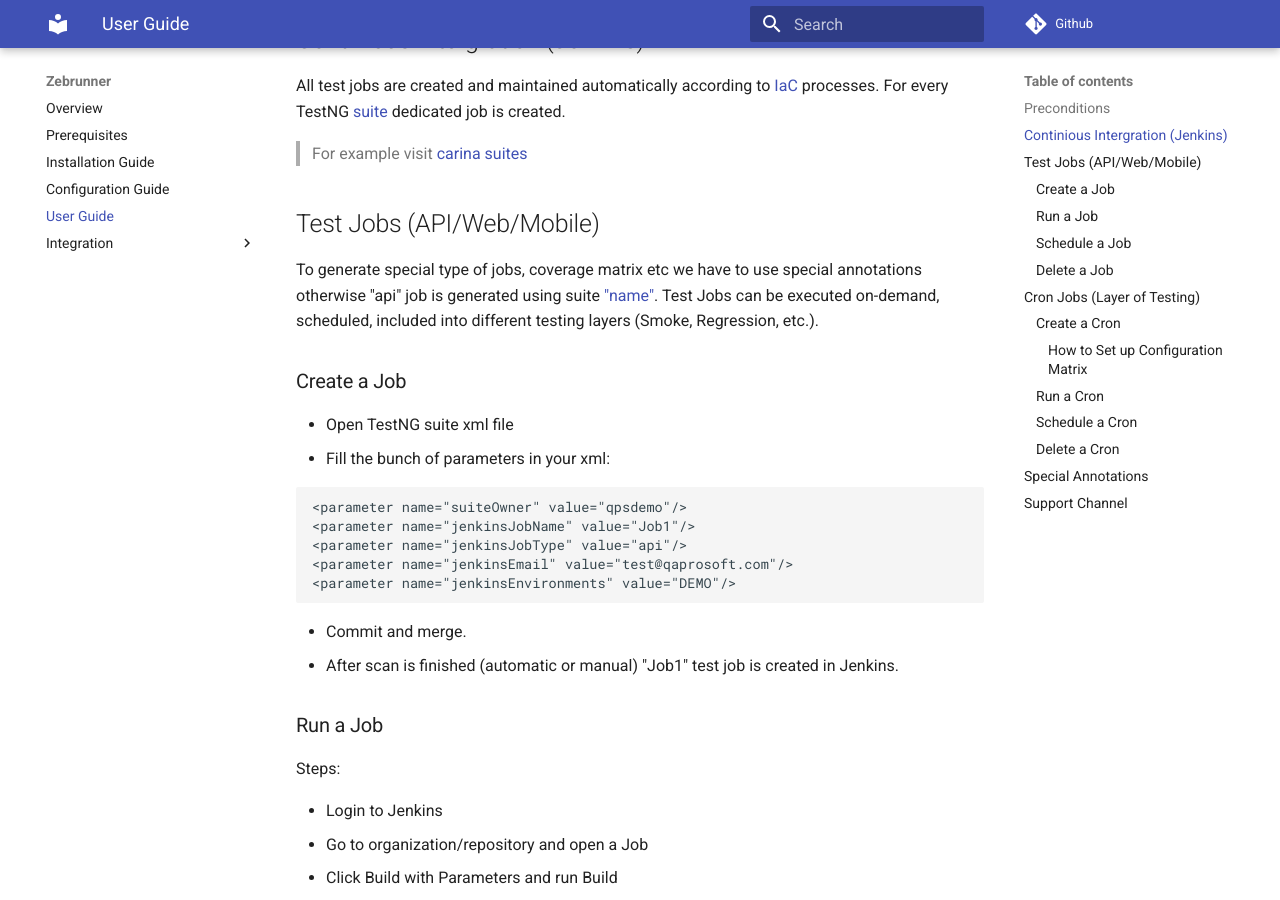
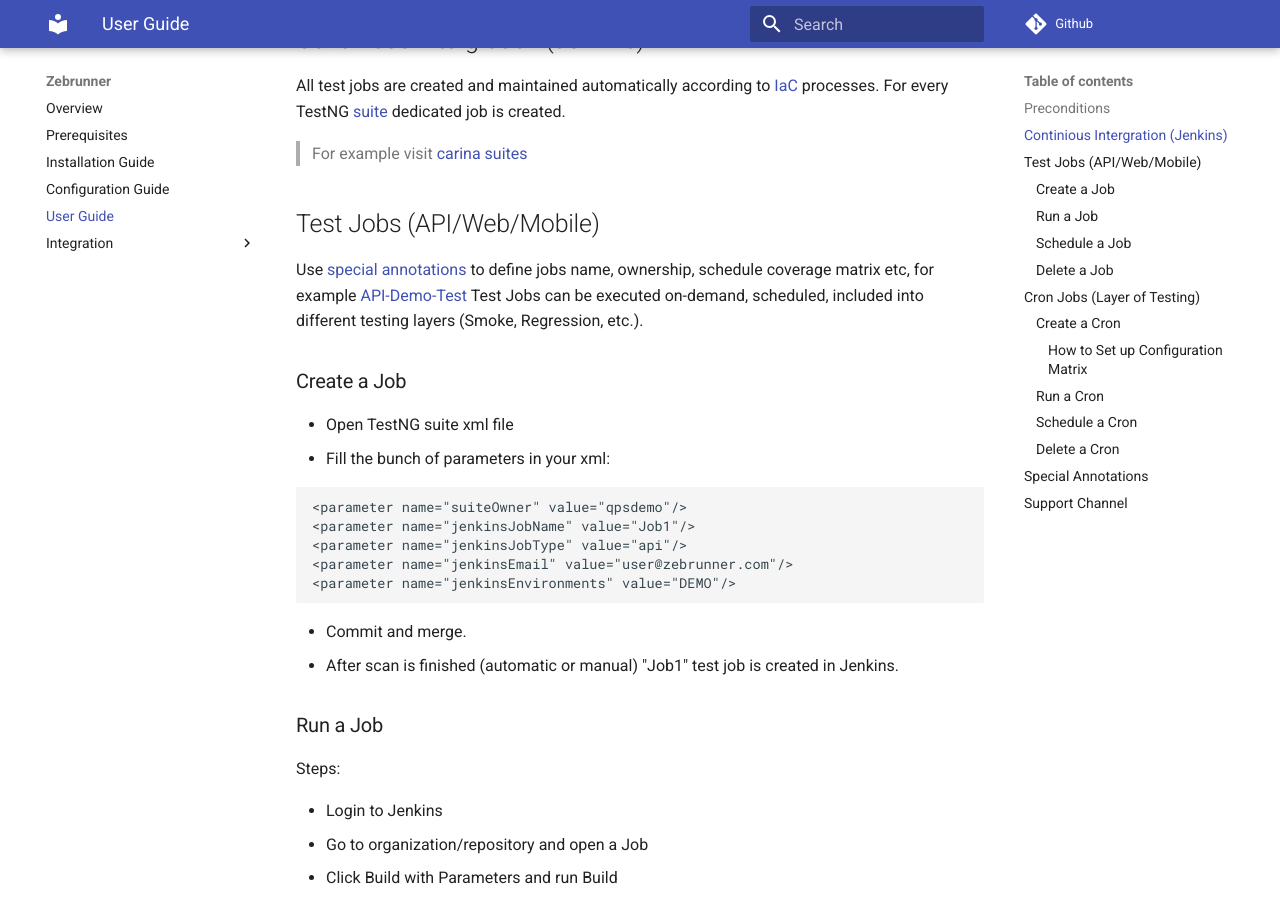
Before and after one commit to zebrunner/community-edition, an MkDocs documentation site: the page built from docs/user-guide.md, in a window 1280 px wide and 900 px high, scrolled down 341 px. Built offline with MkDocs 1.6.1 and Material for MkDocs 9.7.7, drawn with Linux system fonts in a browser that asks for light colours; comment, search, counter and statistics services are not loaded; old or Windows-style settings are respelled for this version of MkDocs.

Commit message:
#547: updated org, repo and branch names to use up-to-date zebrunner, community-edition and master

````diff
--- a/docs/user-guide.md
+++ b/docs/user-guide.md
@@ -10,11 +10,11 @@
 
 All test jobs are created and maintained automatically according to [IaC](https://en.wikipedia.org/wiki/Infrastructure_as_code) processes.
 For every TestNG [suite](https://www.toolsqa.com/testng/testng-test-suite/) dedicated job is created.
-> For example visit [carina suites](https://github.com/qaprosoft/carina-demo/tree/master/src/test/resources/testng_suites)
+> For example visit [carina suites](https://github.com/zebrunner/carina-demo/tree/main/src/test/resources/testng_suites)
 
 ## Test Jobs (API/Web/Mobile)
 
-To generate special type of jobs, coverage matrix etc we have to use special annotations otherwise "api" job is generated using suite ["name"](https://github.com/qaprosoft/carina-demo/blob/14f7f7a7c426b1c6d86768abddf4c6467b32b016/src/test/resources/testng_suites/api.xml#L2).
+Use [special annotations](https://zebrunner.github.io/community-edition/user-guide/#special-annotations) to define jobs name, ownership, schedule coverage matrix etc, for example [API-Demo-Test](https://github.com/zebrunner/carina-demo/blob/b64e76d5168ed5439c146d715e194294b2199b12/src/test/resources/testng_suites/api.xml#L5)
 Test Jobs can be executed on-demand, scheduled, included into different testing layers (Smoke, Regression, etc.).
 
 ### Create a Job
@@ -25,7 +25,7 @@
 <parameter name="suiteOwner" value="qpsdemo"/>
 <parameter name="jenkinsJobName" value="Job1"/>
 <parameter name="jenkinsJobType" value="api"/>
-<parameter name="jenkinsEmail" value="test@qaprosoft.com"/>
+<parameter name="jenkinsEmail" value="user@zebrunner.com"/>
 <parameter name="jenkinsEnvironments" value="DEMO"/>
 ```
 * Commit and merge.
````
Also changed, not shown: docs/config-guide.md (+2 -2 lines), docs/integration/sonarqube.md (+2 -2 lines).
